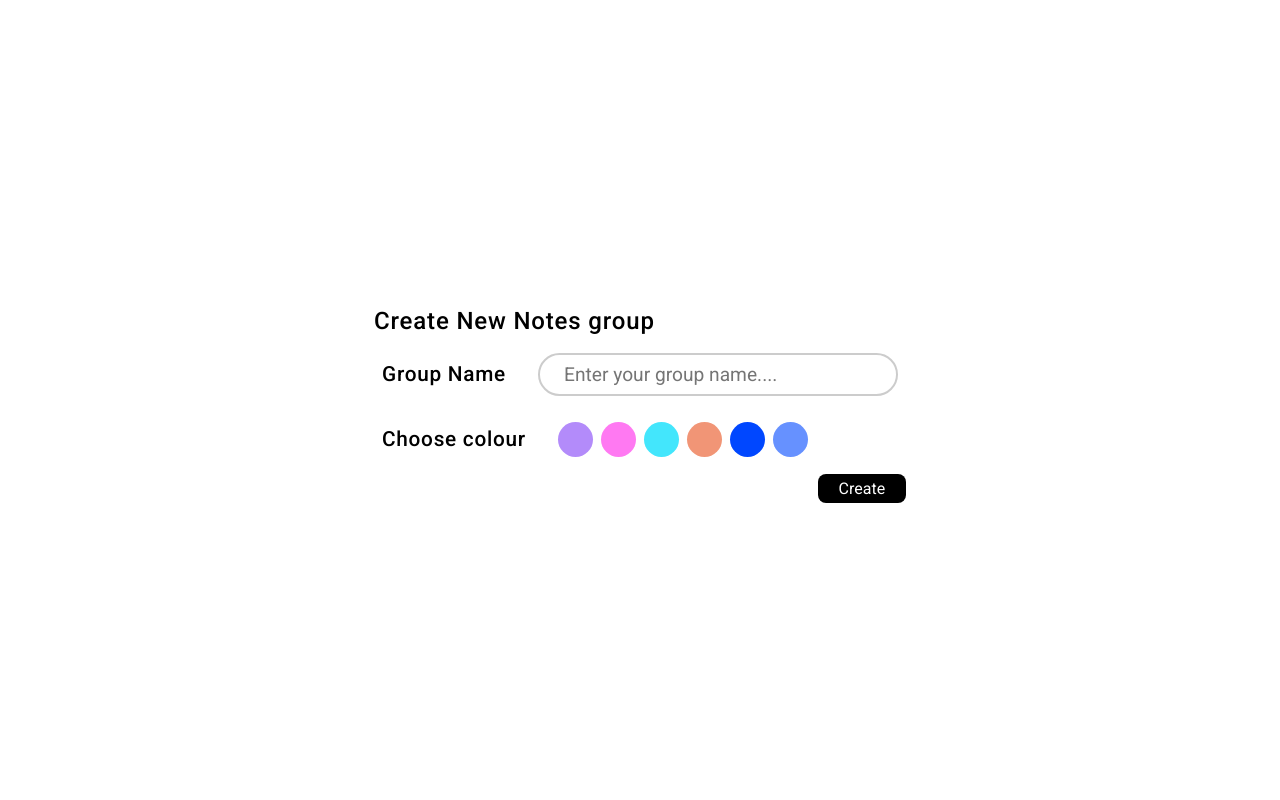
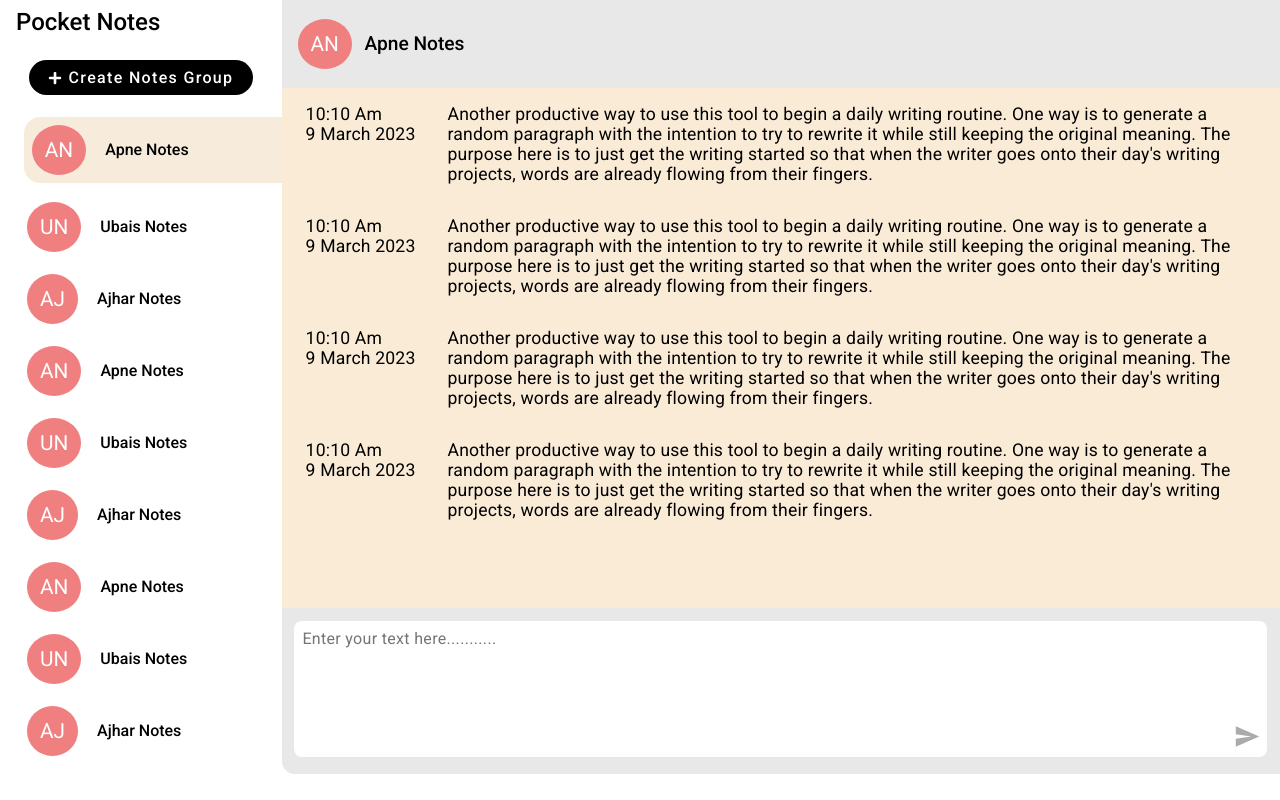
Before and after one commit to Ubais88/notes_app_using_react, a React (Create React App) app: page / in a window 1280 px wide. Built offline with nearby package versions, Linux system fonts and the light colour scheme.

Commit message:
Modal added

```diff
--- a/src/Component/LandingView.jsx
+++ b/src/Component/LandingView.jsx
@@ -10,8 +10,9 @@ const LandingView = () => {
         <div className={Style.imageContainer}>
           <img src={image} alt="Image" className={Style.img} />
           <p className={Style.heading}>Pocket notes</p>
-          <p className={Style.para}>Send and receive messages without keeping your phone online.
-Use Pocket Notes on up to 4 linked devices and 1 mobile phone</p>
+          <p className={Style.para}>
+            Send and receive messages without keeping your phone online.Use Pocket Notes on up to 4 linked devices and 1 mobile phone
+          </p>
         </div>
         <div className={Style.security}>
           <MdLock/>
--- a/src/Component/Modal.jsx
+++ b/src/Component/Modal.jsx
@@ -1,10 +1,20 @@
 import React from 'react'
 import Style from "../Styles/Modal.module.css"
 
-const Modal = () => {
+const Modal = ({setModalOpen}) => {
+
+    const handleoutsideClick = (e) => {
+        if(e.target.id === "close")
+            setModalOpen(false)
+    }
+
   return (
-    <div className={Style.modal}>
-        <div className={Style.content}>
+    <div
+        className={Style.modal}
+        onClick={handleoutsideClick}
+        id='close'
+    >
+       <div className={Style.content}>
             <p className={Style.heading}>Create New Notes group</p>
             <div className={Style.rowsContainer}>
                 <div className={Style.inputContainer}>
@@ -26,7 +36,7 @@ const Modal = () => {
             <div className={Style.btncontainer}>
                 <button className={Style.btn}>Create</button>
             </div>
-        </div>
+         </div>
     </div>
   )
 }
--- a/src/Component/SideBar.jsx
+++ b/src/Component/SideBar.jsx
@@ -1,19 +1,23 @@
-import React from 'react'
+import React, { useState } from 'react'
 import Style from "../Styles/SideBar.module.css"
 import {FaPlus} from "react-icons/fa"
+import Modal from './Modal'
 
 const SideBar = () => {
+  const [modalOpen , setModalOpen] = useState(false);
+
+
   return (
     <div className={Style.main}>
       <p className={Style.heading}>Pocket Notes</p>
 
       <div className={Style.container}>
 
-        <button className={Style.creategrpbtn}>
+        <button className={Style.creategrpbtn} onClick={()=>setModalOpen(!modalOpen)}>
           <FaPlus size={14} />
           <p className={Style.btnText}>Create Notes Group</p>
         </button>
-{/* special add */}
+
         <div className={Style.allGroups}>
           <div className={Style.select}>
               <div className={Style.selectgrpLogo}>AN</div>
@@ -57,6 +61,10 @@ const SideBar = () => {
 
         </div>
       </div>
+    {
+      modalOpen && <Modal setModalOpen={setModalOpen}/>
+    }
+
     </div>
   )
 }
--- a/src/Pages/NotesPage.jsx
+++ b/src/Pages/NotesPage.jsx
@@ -1,20 +1,16 @@
 import React from 'react'
 import SideBar from '../Component/SideBar'
-// import LandingView from '../Component/LandingView'
+import LandingView from '../Component/LandingView'
 import NotesArea from '../Component/NotesArea.jsx'
 import Style from "../Styles/NotesPage.module.css"
-import Modal from '../Component/Modal'
-
 
 const NotesPage = () => {
+
   return (
     <div className={Style.main}>
-        {/* <SideBar/> */}
+        <SideBar/>
         {/* <LandingView/> */}
-        {/* <NotesArea/>  */}
-
-        <Modal/>
-
+        <NotesArea/>
     </div>
   )
 }
--- a/src/Styles/Modal.module.css
+++ b/src/Styles/Modal.module.css
@@ -1,15 +1,22 @@
 
 .modal{
+    position: absolute;
     height: 100vh;
     width: 100vw;
     display: flex;
     align-items: center;
     justify-content: center;
+    background-color: rgba(0 ,0, 0, 0.5);
+    top: 0;
+    z-index: 1;
 }
 
 .content{
     display: flex;
     flex-direction: column;
+    background-color: white;
+    padding: 1rem 2rem;
+    border-radius: 5px;
 
     >.heading{
         font-family: Roboto;
@@ -80,7 +87,7 @@
             font-family: Roboto;
             font-size: 1rem;
             font-weight: 400;
-            padding: .3rem 1.3rem;
+            padding: .3rem 1.7rem;
             border-radius: 0.5rem;
             cursor: pointer;
         }
```
